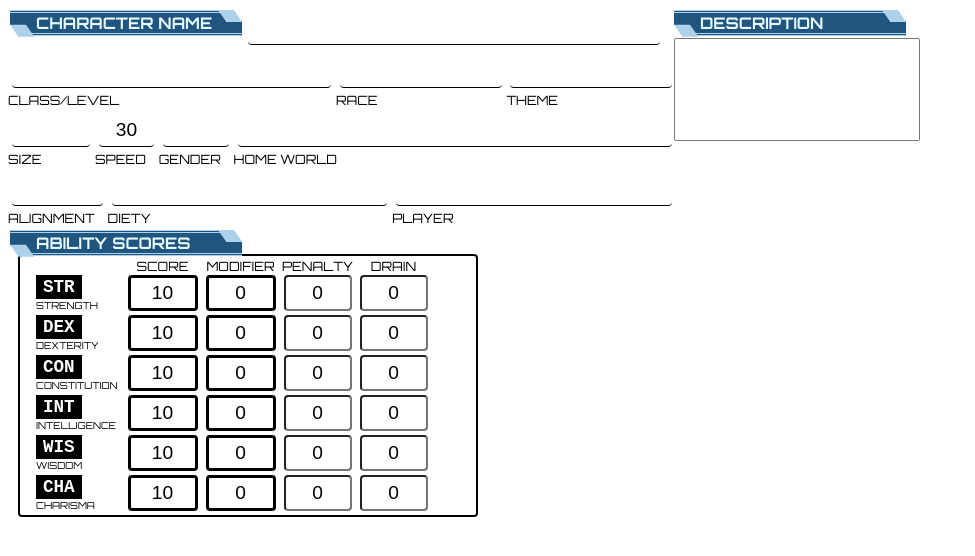
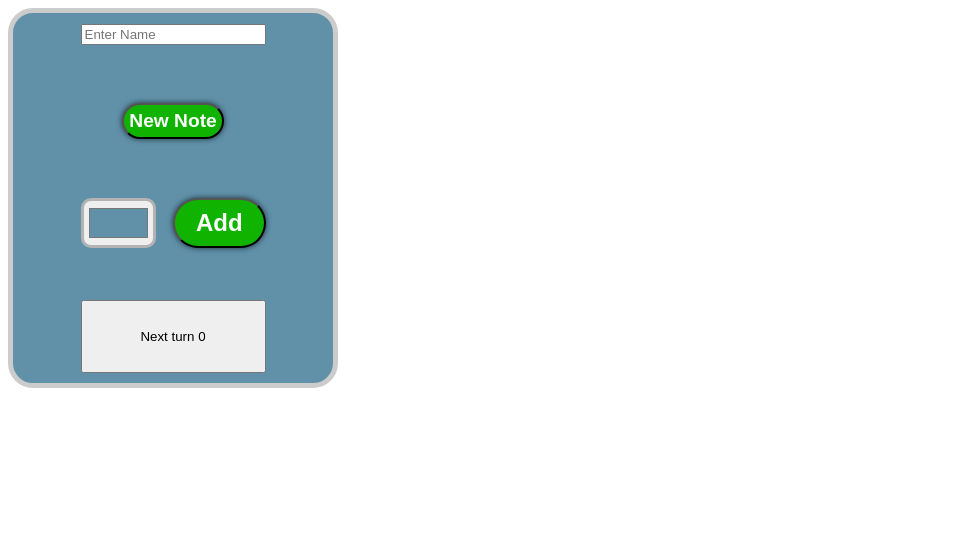
Before and after one commit to debrine/Next-Up, a React (Vite) app: page / in a window 1280 px wide. Shown: the top 556 px of the page, without its empty margins (0-975 px from the left). Built offline with nearby package versions, Linux system fonts and the light colour scheme.

Commit message:
Added and tested Zustand (turnReset not working properly)

```diff
--- a/package.json
+++ b/package.json
@@ -11,7 +11,8 @@
   },
   "dependencies": {
     "react": "^18.2.0",
-    "react-dom": "^18.2.0"
+    "react-dom": "^18.2.0",
+    "zustand": "^4.5.2"
   },
   "devDependencies": {
     "@types/react": "^18.2.66",
--- a/src/App.tsx
+++ b/src/App.tsx
@@ -1,13 +1,13 @@
-// import CreateInitiativeCard from "./components/combat-components/CreateInitiativeCard/CreateInitiativeCard.tsx"
+import CreateInitiativeCard from "./components/combat-components/CreateInitiativeCard/CreateInitiativeCard.tsx"
 // import Login from "./states/Login/Login.tsx"
-import CharacterSheet from "./states/CharacterSheet/CharacterSheet.tsx"
+// import CharacterSheet from "./states/CharacterSheet/CharacterSheet.tsx"
 
 function App() {
   return (
     <div className='backgroundDiv'>
       {/* <Login /> */}
-      {/* <CreateInitiativeCard/> */}
-      <CharacterSheet />
+      <CreateInitiativeCard/>
+      {/* <CharacterSheet /> */}
     </div>
   )
 }
--- a/src/components/combat-components/CreateInitiativeCard/CreateInitiativeCard.tsx
+++ b/src/components/combat-components/CreateInitiativeCard/CreateInitiativeCard.tsx
@@ -1,6 +1,7 @@
 import styles from './CreateInitiativeCard.module.css'
 import {ChangeEvent, useState} from 'react'
 import CharacterNoteField from '../CharacterNoteField/CharacterNoteField.tsx'
+import { useTurnCounterStore } from '../../../global-values/useTurnCounterStore.tsx'
 
 
 function CreateInitiativeCard(){
@@ -10,8 +11,12 @@ function CreateInitiativeCard(){
     const [noteList, setNoteList] = useState<JSX.Element[]>([])
     // temp to test, eventually a variable will be set to the place of the component in the array to determine turn order
     const testArray: string[] = ['0','1','2','3','4','5']
-    const [currentTurn, setCurrentTurn] = useState<number>(0)
-
+    // const [currentTurn, setCurrentTurn] = useState<number>(0)
+    const {turn, increaseTurnCount, turnReset} = useTurnCounterStore((state)=>({
+        turn: state.turn,
+        increaseTurnCount: state.increaseTurnCount,
+        turnReset: state.turnReset
+    }))
 
     const selectBackgroundColor = (e: ChangeEvent<HTMLInputElement>) => {
         if(e && e.target.value){
@@ -34,10 +39,12 @@ function CreateInitiativeCard(){
     }
 
     function nextTurn(){
-        if(currentTurn === testArray.length){
-            setCurrentTurn(0)
+        if(turn === testArray.length){
+            turnReset
+            console.log(`Resetting ${turn}`)
         } else{
-            setCurrentTurn(c=> c+1)
+            increaseTurnCount(1)
+            console.log('Adding')
         }
     }
 
@@ -66,7 +73,7 @@ function CreateInitiativeCard(){
                 <button className={styles.addCharacter}>Add</button>
             </div>
             <button onClick={nextTurn}>
-                Next turn {currentTurn}
+                Next turn {testArray[turn]}
             </button>
         </div>
     )
--- /dev/null
+++ b/src/global-values/useTurnCounterStore.tsx
@@ -0,0 +1,12 @@
+import { create } from "zustand";
+
+interface turnState {
+    turn: number
+    increaseTurnCount: (by: number) => void
+    turnReset: ()=> void
+}
+export const useTurnCounterStore = create<turnState>()((set) => ({
+    turn: 0,
+    increaseTurnCount: (by) => set((state) => ({ turn: state.turn + by})),
+    turnReset: ()=> set({turn: 0})
+}))
```
Also changed, not shown: 1 other file (tests, documents, lock files or other folders).
